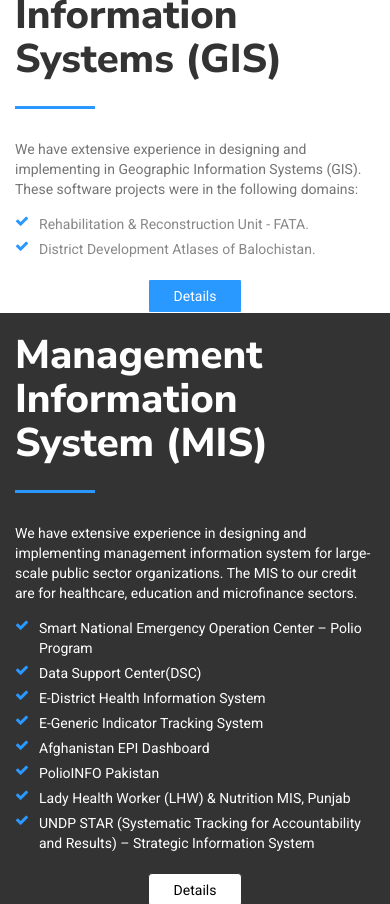
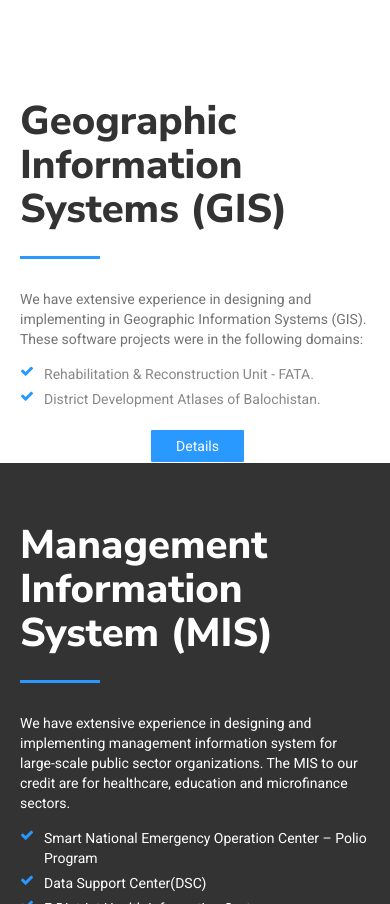
Before and after one commit to ShahzaibMunawar/MM, a PHP site: page /portfolio.php in a window 390 px wide. Shown: the part 2911-3815 px from the top of the page. Run offline with PHP 8.4, Linux system fonts and the light colour scheme; some libraries are stand-ins or nearby versions.

Commit message:
portfolio page padding added

```diff
--- a/assets/css/style.css
+++ b/assets/css/style.css
@@ -1844,7 +1844,32 @@ figure.snip1477.hover figcaption {
     background: linear-gradient(to bottom, rgba(41, 152, 255, 0), #2998ff);
     z-index: 2; }
 
-#ict-app img {
+section#ict-app .contant-text {
+  padding-top: 30px;
+  padding-left: 20px; }
+
+section#ict-app img {
+  margin: 0 auto; }
+
+section#mis .contant-text {
+  padding-top: 40px;
+  padding-left: 20px; }
+
+section#mis img {
+  margin: 0 auto; }
+
+section#gis .contant-text {
+  padding-top: 80px;
+  padding-left: 20px; }
+
+section#gis img {
+  margin: 0 auto; }
+
+section#mae .contant-text {
+  padding-top: 90px;
+  padding-left: 20px; }
+
+section#mae img {
   margin: 0 auto; }
 
 .project {
--- a/assets/sass/pages/portfolio.scss
+++ b/assets/sass/pages/portfolio.scss
@@ -1,5 +1,36 @@
-//.contant-img{margin-top: 30px;}
-#ict-app{
+
+section#ict-app{
+    & .contant-text {
+        padding-top: 30px;
+        padding-left: 20px;
+    }
+    & img {
+        margin: 0 auto;
+    }
+}
+section#mis{
+    & .contant-text {
+        padding-top: 40px;
+        padding-left: 20px;
+    }
+    & img {
+        margin: 0 auto;
+    }
+}
+section#gis{
+    & .contant-text {
+    padding-top: 80px;
+    padding-left: 20px;
+    }
+    & img {
+        margin: 0 auto;
+    }
+}
+section#mae{
+    & .contant-text {
+    padding-top: 90px;
+    padding-left: 20px;
+    }
     & img {
         margin: 0 auto;
     }
@@ -24,7 +55,7 @@
             }
         }
         &-paragraph {}
-        & button{
+        & button {
             @include flexbox;
             margin-left: auto;
             margin-right: auto;
@@ -36,11 +67,11 @@
         margin-top: 15px;
         color: $color-gray-light-2;
         &-item {
-             @include flexbox;
+            @include flexbox;
             margin-bottom: 5px;
             & a {
                 color: $color-secondary-light;
-                &:hover{
+                &:hover {
                     color: $color-primary;
                 }
             }
@@ -53,16 +84,20 @@
         }
     }
 }
-.prod-img{
+
+.prod-img {
     position: relative;
     background-position: center center;
     background-size: cover;
-    width: 100%;        height: 511px;
+    width: 100%;
+    height: 511px;
 
 }
-.mis-image{
+
+.mis-image {
     background-image: url('../images/projects/accounting-alone-application-938965.jpg');
 }
-.ict-image{
-        background-image: url('../images/projects/accounting-alone-application-938965.jpg');
+
+.ict-image {
+    background-image: url('../images/projects/accounting-alone-application-938965.jpg');
 }
--- a/inc/config.php
+++ b/inc/config.php
@@ -1 +1 @@
-<?php define("URL", "http://".$_SERVER['HTTP_HOST']."/mm/");?>
+<?php define("URL", "http://".$_SERVER['HTTP_HOST']."/mm@git/");?>
--- a/portfolio.php
+++ b/portfolio.php
@@ -12,23 +12,15 @@
             </ul>
         </div>
     </div>
-
-
-
 <section class=" white p-t-large" id="ict-app">
     <div class="container ">
         <div class="row">
             <div class="col-md-6 col-sm-12 contant-img p-r-0">
-                <div class="prod-img ict-image"></div>
+                <div class="prod-img ict-image "></div>
             </div>
-            <div class="col-md-6 col-sm-12 contant-text">
+            <div class="col-md-6 col-sm-12 contant-text padd">
                 <div class="project">
                     <div class="project__text">
-                        <!--
-                        <p class="project__text-small">
-                            Smart Company cards
-                        </p>
--->
                         <h3 class="project__text-large">
                             ICT Applications
                         </h3>
@@ -69,7 +61,7 @@
 <section class="bg-light-black color-white" id="mis" >
     <div class="container ">
         <div class="row">
-            <div class="col-md-6 col-sm-12 contant-text">
+            <div class="col-md-6 col-sm-12 contant-text padd">
                 <div class="project">
                     <div class="project__text ">
                         <!--
@@ -107,7 +99,7 @@
         </div>
     </div>
 </section>
-<section class=" white" id="ict-app">
+<section class=" white" id="gis">
     <div class="container ">
         <div class="row">
             <div class="col-md-6 col-sm-12 contant-img p-r-0">
@@ -184,9 +176,6 @@
                             <li class="project__list-item">
                                 <i class="fa fa-check" aria-hidden="true"></i>Lady Health Worker (LHW) &amp; Nutrition MIS, Punjab
                             </li>
-                            <li class="project__list-item">
-                                <i class="fa fa-check" aria-hidden="true"></i> UNDP STAR (Systematic Tracking for Accountability and Results) – Strategic Information System
-                            </li>
                         </ul>
                                               <button class="btn btn-white">Details</button>
                     </div>
@@ -200,7 +189,7 @@
         </div>
     </div>
 </section>
-<section class=" white p-b-large" id="ict-app">
+<section class=" white p-b-large" id="mae">
     <div class="container ">
         <div class="row">
             <div class="col-md-6 col-sm-12 contant-img p-r-0">
@@ -239,6 +228,4 @@
         </div>
     </div>
 </section>
-
-
 <?php include "includes/footer.php" ?>
```
